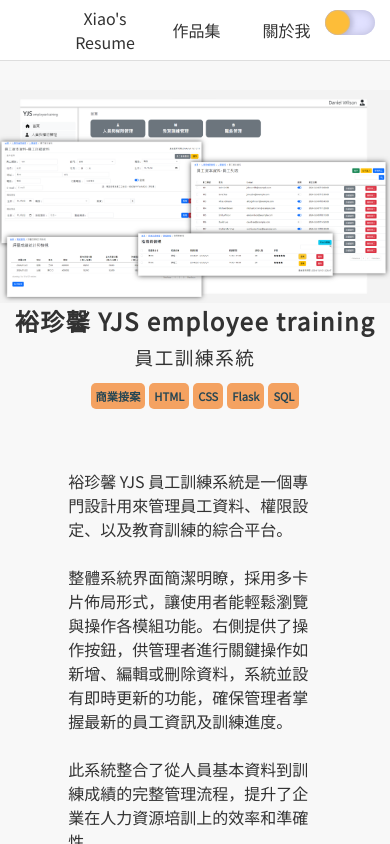
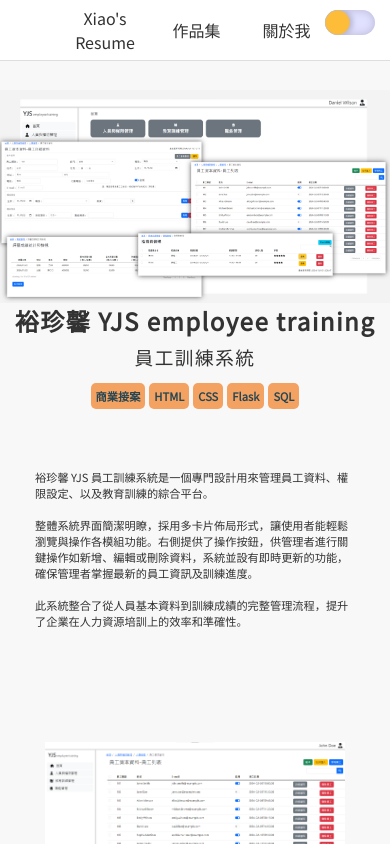
Before and after one commit to Xiao753463/my-next-app, a Next.js app: page /works/1 in a window 390 px wide. Built offline with nearby package versions, Linux system fonts and the light colour scheme.

Commit message:
fix: 調整work字體大小

```diff
--- a/src/app/works/[id]/Work.css
+++ b/src/app/works/[id]/Work.css
@@ -35,7 +35,7 @@
 }
 #images{
     margin-top: 60px;
-    width: 50%;
+    width: 65%;
     min-width: 320px;
     display: flex;
     justify-content:space-around;
@@ -64,8 +64,10 @@
 #description{
     margin-top: 60px;
     width: 65%;
+    min-width: 320px;
     display: flex;
     justify-content: center;
+    font-size: clamp(0.7rem, 1.5vw, 1rem);
 }
 @media screen and (max-width:768px) {
     #work-title h2{
```
